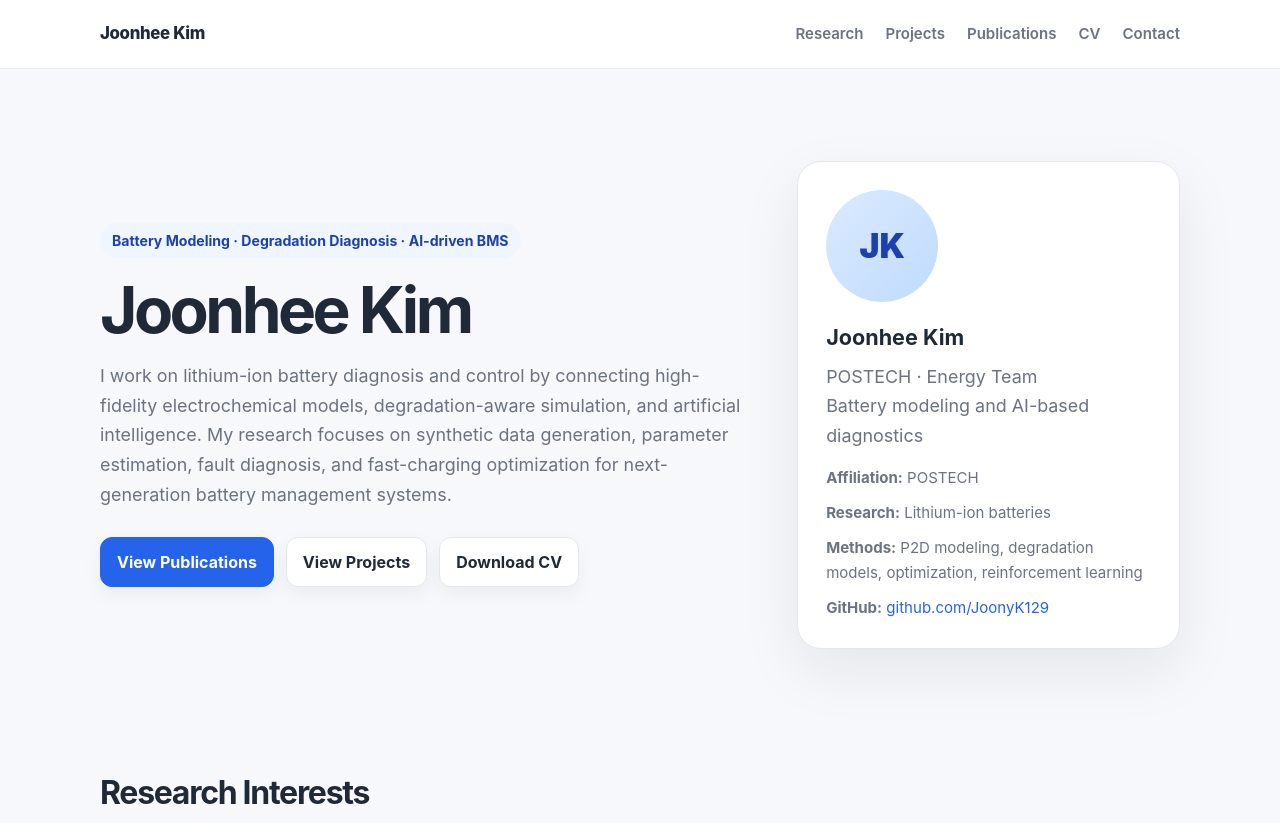
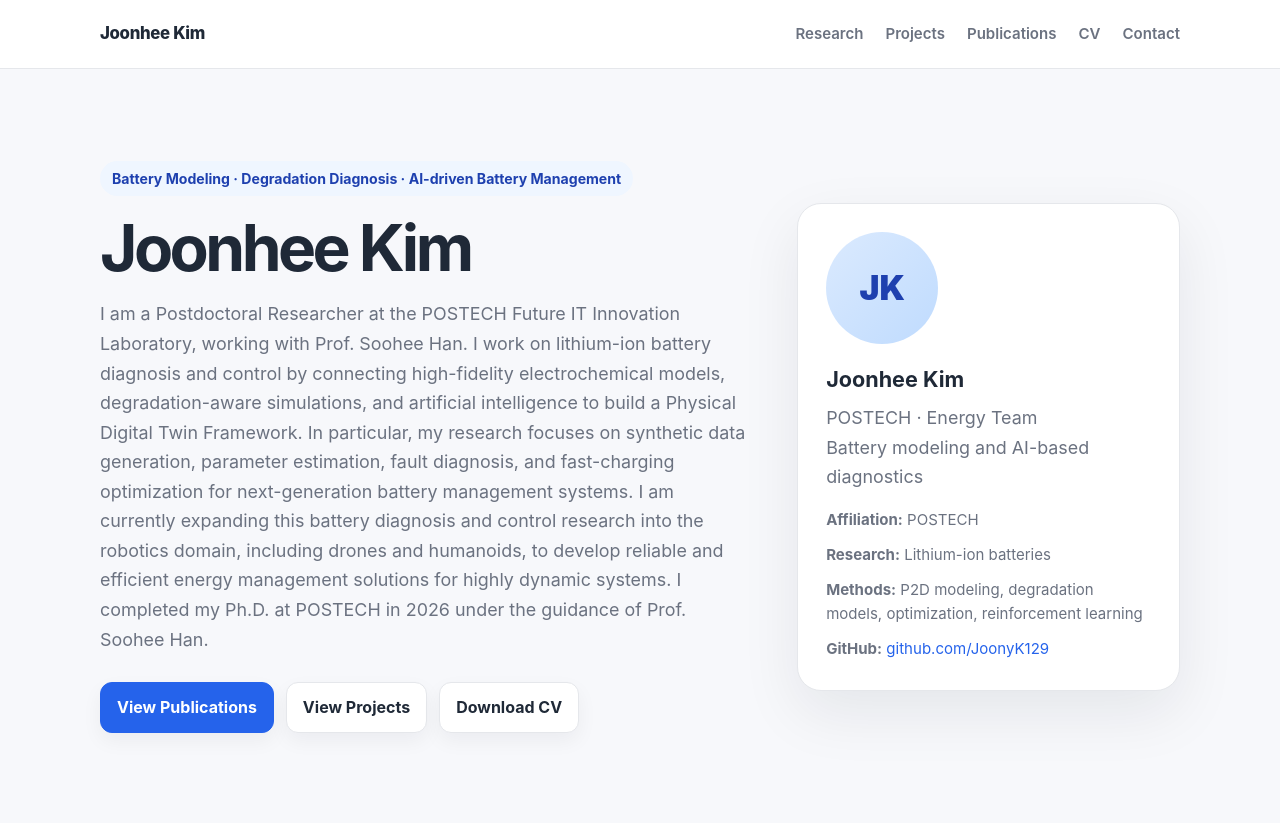
Before and after one commit to JoonyK129/JoonyK129.github.io, a plain HTML site: page index.html in a window 1280 px wide. Shown: the top 823 px of the page. Drawn offline with Linux system fonts and the light colour scheme.

Commit message:
Revise personal introduction and contact details
Updated personal information and removed GitHub link.

```diff
--- a/index.html
+++ b/index.html
@@ -359,12 +359,17 @@
     <section class="hero">
       <div class="container hero-grid">
         <div>
-          <div class="eyebrow">Battery Modeling · Degradation Diagnosis · AI-driven BMS</div>
+          <div class="eyebrow">Battery Modeling · Degradation Diagnosis · AI-driven Battery Management</div>
           <h1>Joonhee Kim</h1>
           <p>
-            I work on lithium-ion battery diagnosis and control by connecting high-fidelity electrochemical models,
-            degradation-aware simulation, and artificial intelligence. My research focuses on synthetic data generation,
-            parameter estimation, fault diagnosis, and fast-charging optimization for next-generation battery management systems.
+            I am a Postdoctoral Researcher at the POSTECH Future IT Innovation Laboratory, working with Prof. Soohee Han.
+I work on lithium-ion battery diagnosis and control by connecting high-fidelity electrochemical models,
+degradation-aware simulations, and artificial intelligence to build a Physical Digital Twin Framework.
+In particular, my research focuses on synthetic data generation, parameter estimation, fault diagnosis,
+and fast-charging optimization for next-generation battery management systems.
+I am currently expanding this battery diagnosis and control research into the robotics domain,
+including drones and humanoids, to develop reliable and efficient energy management solutions for highly dynamic systems.
+I completed my Ph.D. at POSTECH in 2026 under the guidance of Prof. Soohee Han.
           </p>
           <div class="button-row">
             <a class="button primary" href="#publications">View Publications</a>
@@ -541,12 +546,12 @@
           <div>
             <h2 class="section-title">Contact</h2>
             <p>
-              For research collaboration, publications, or project inquiries, feel free to contact me by email or GitHub.
+              For research collaboration, publications, or project inquiries, feel free to contact me by email.
             </p>
           </div>
           <div>
             <p><a href="mailto:junheemike@postech.ac.kr">junheemike@postech.ac.kr</a></p>
-            <p><a href="https://github.com/JoonyK129">GitHub Profile</a></p>
+            <!-- <p><a href="https://github.com/JoonyK129">GitHub Profile</a></p> -->
           </div>
         </div>
       </div>
```
